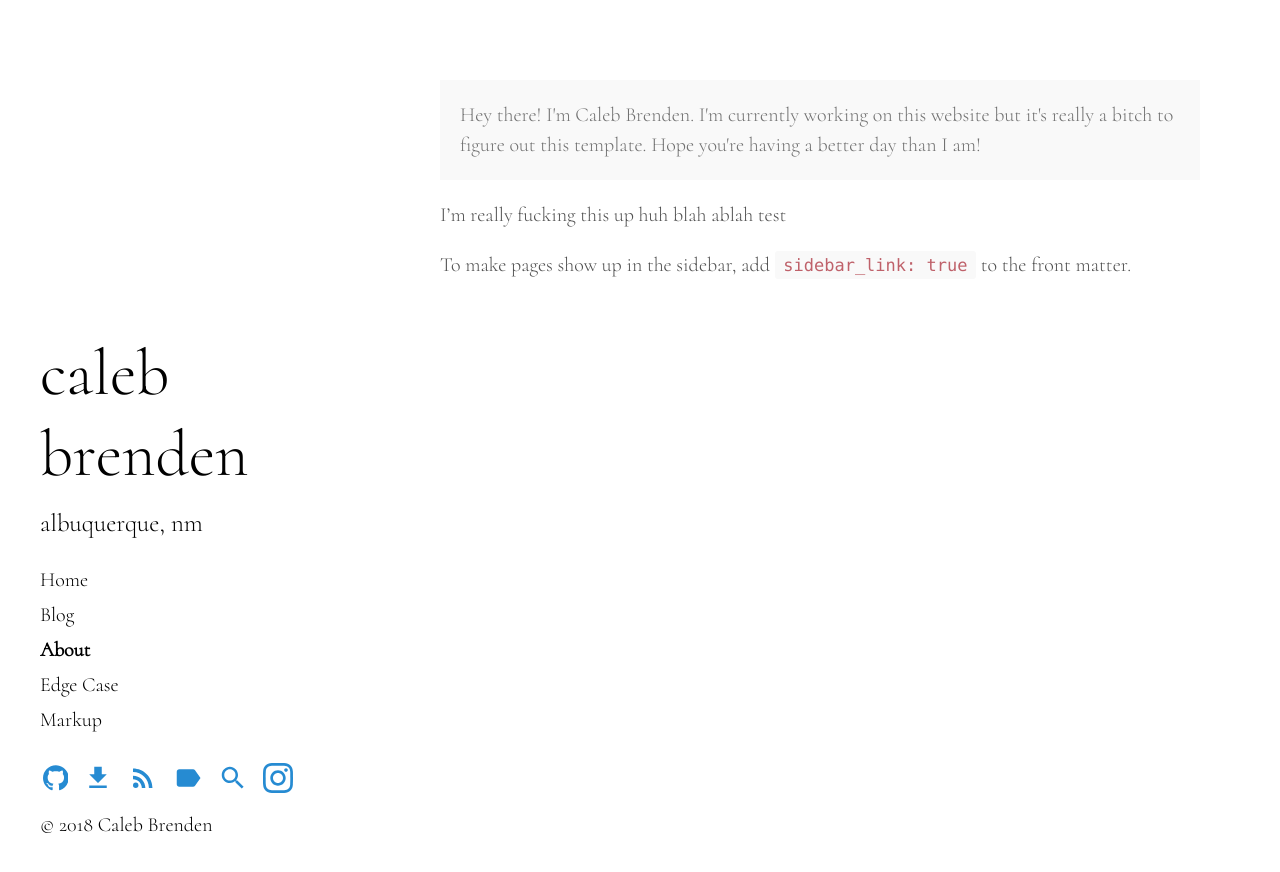
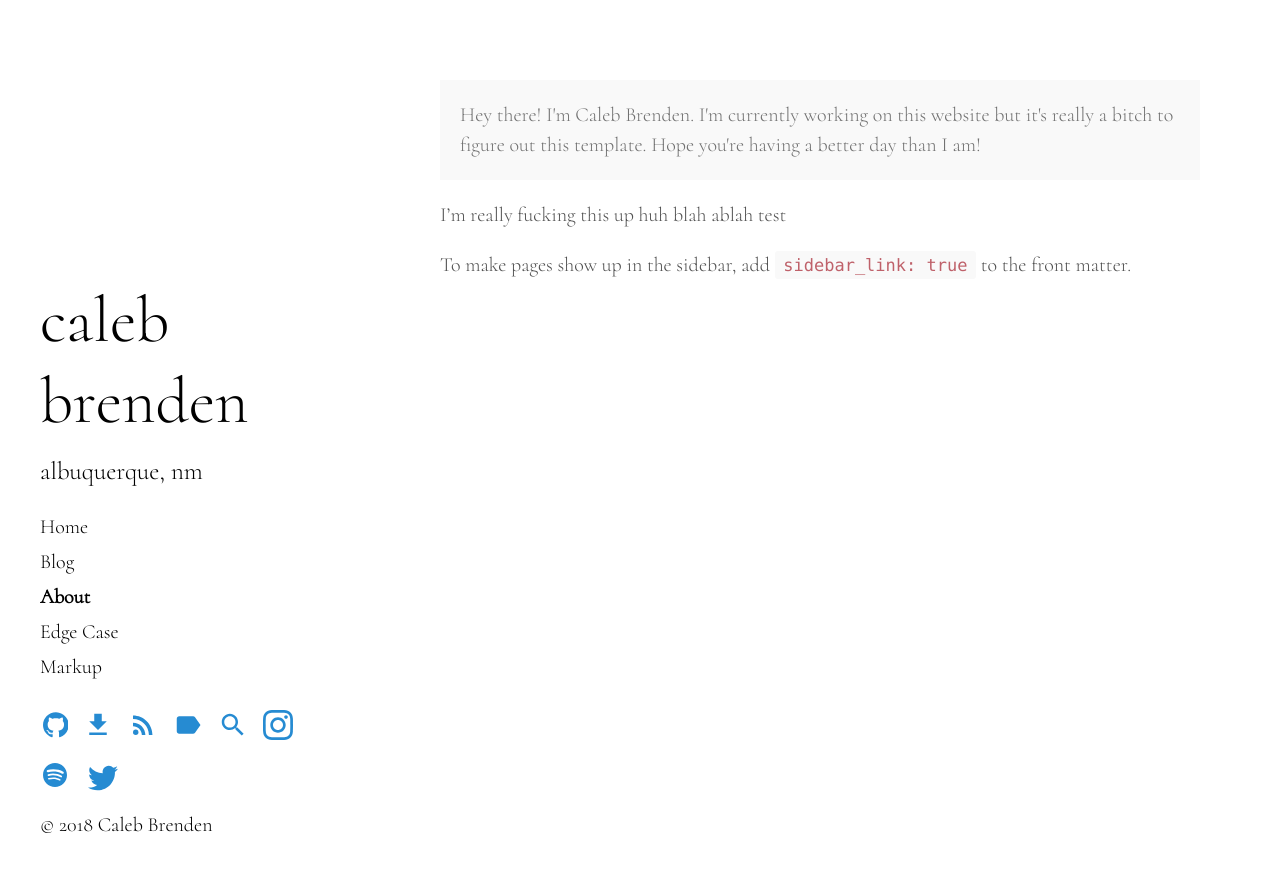
Before and after one commit to calebbrenden/my-site, a Jekyll site: the page built from about.md, in a window 1280 px wide. Shown: the top 872 px of the page. Built offline with Jekyll 4.4.1, drawn with Linux system fonts in a browser that asks for light colours.

Commit message:
added more icon links
added social links and icon images

```diff
--- a/_includes/custom-icon-links.html
+++ b/_includes/custom-icon-links.html
@@ -1,5 +1,15 @@
 <!-- Optional additional links to insert for icons links -->
-  <a class="icon" title="Instagram" aria-label="Instagram"
+  <a class="icon" title="instagram" aria-label="instagram"
      href="https://instagram.com/calebbreadsticks">
     {% include svg/insta.svg %}
   </a>
+
+  <a class="icon" title="spotify" aria-label="spotify"
+     href="https://open.spotify.com/user/caleb.brenden?si=aVUU_vf7QPO87nSxgH8f_g">
+    {% include svg/spotify.svg %}
+  </a>
+
+  <a class="icon" title="twitter" aria-label="twitter"
+     href="https://twitter.com/caleb_brenden">
+    {% include svg/twitter.svg %}
+  </a>
```
Also changed, not shown: _includes/svg/spotify.svg (added), _includes/svg/twitter.svg (added), 1 other file.
